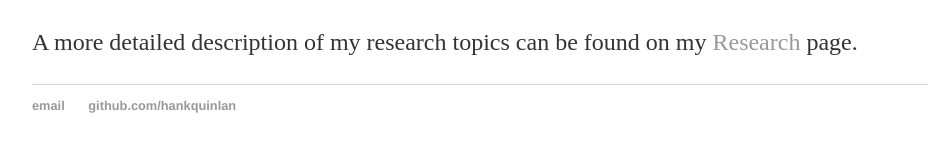
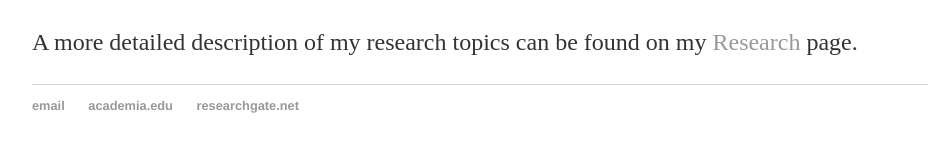
Before and after one commit to andresantanna/andresantanna.github.io, a Jekyll site: the page built from index.html, in a window 1280 px wide. Shown: the part 454-606 px from the top of the page, without its empty margins (160-1101 px from the left). Built offline with Jekyll 4.4.1, drawn with Linux system fonts in a browser that asks for light colours.

Commit message:
Update default.html

```diff
--- a/_layouts/default.html
+++ b/_layouts/default.html
@@ -21,8 +21,9 @@
 			</div><!-- /.container -->
 			<footer>
 	    		<ul>
-	        		<li><a href="mailto:hankquinlanhub@gmail.com">email</a></li>
-	        		<li><a href="https://github.com/hankquinlan">github.com/hankquinlan</a></li>
+	        		<li><a href="mailto:rosolemandre@gmail.com">email</a></li>
+	        		<li><a href="https://otago.academia.edu/AndreSantAnna">academia.edu</a></li>
+				<li><a href="https://www.researchgate.net/profile/Andre_Santanna">researchgate.net</a></li>
 				</ul>
 			</footer>
 		</body>
```
